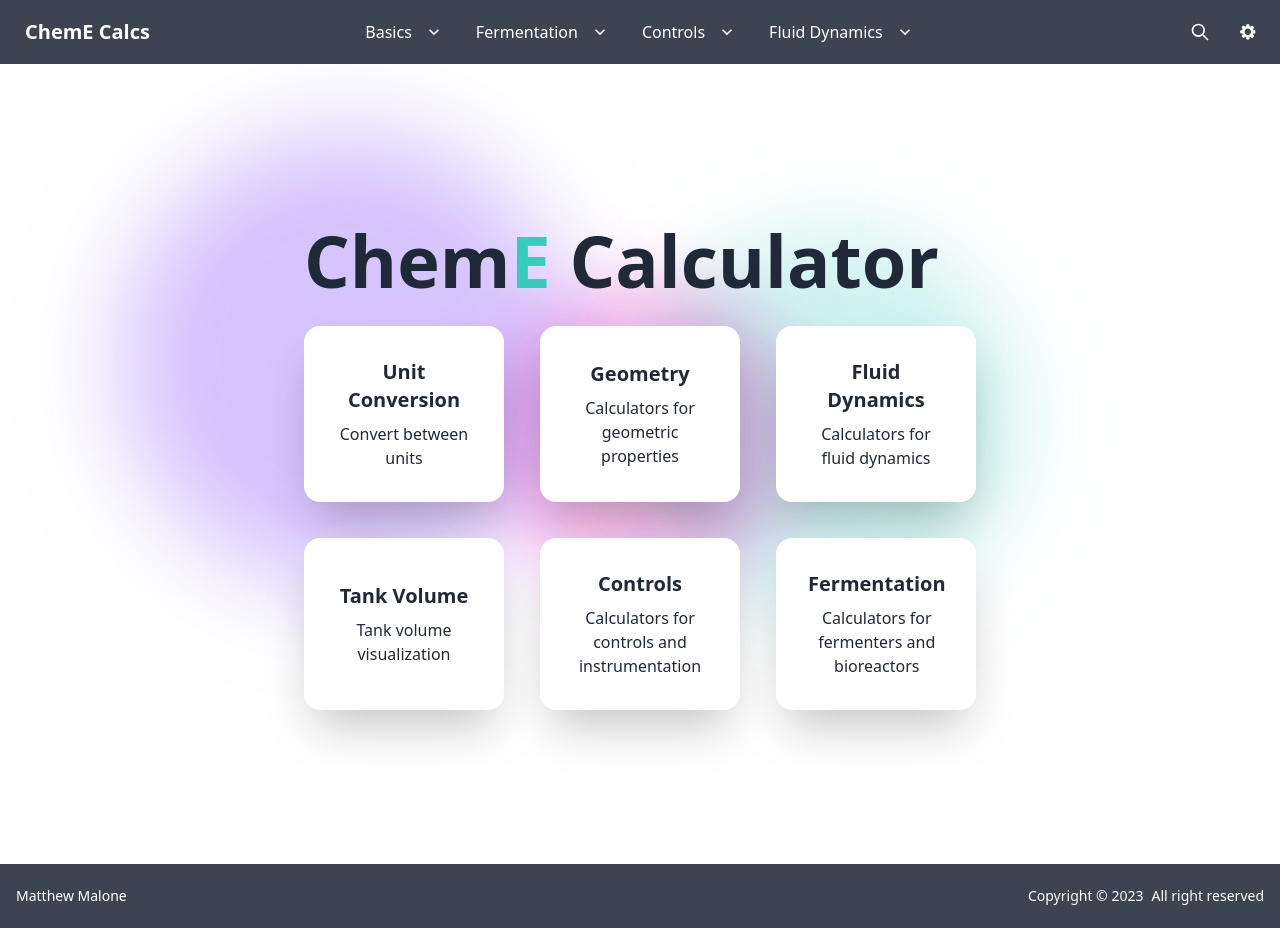
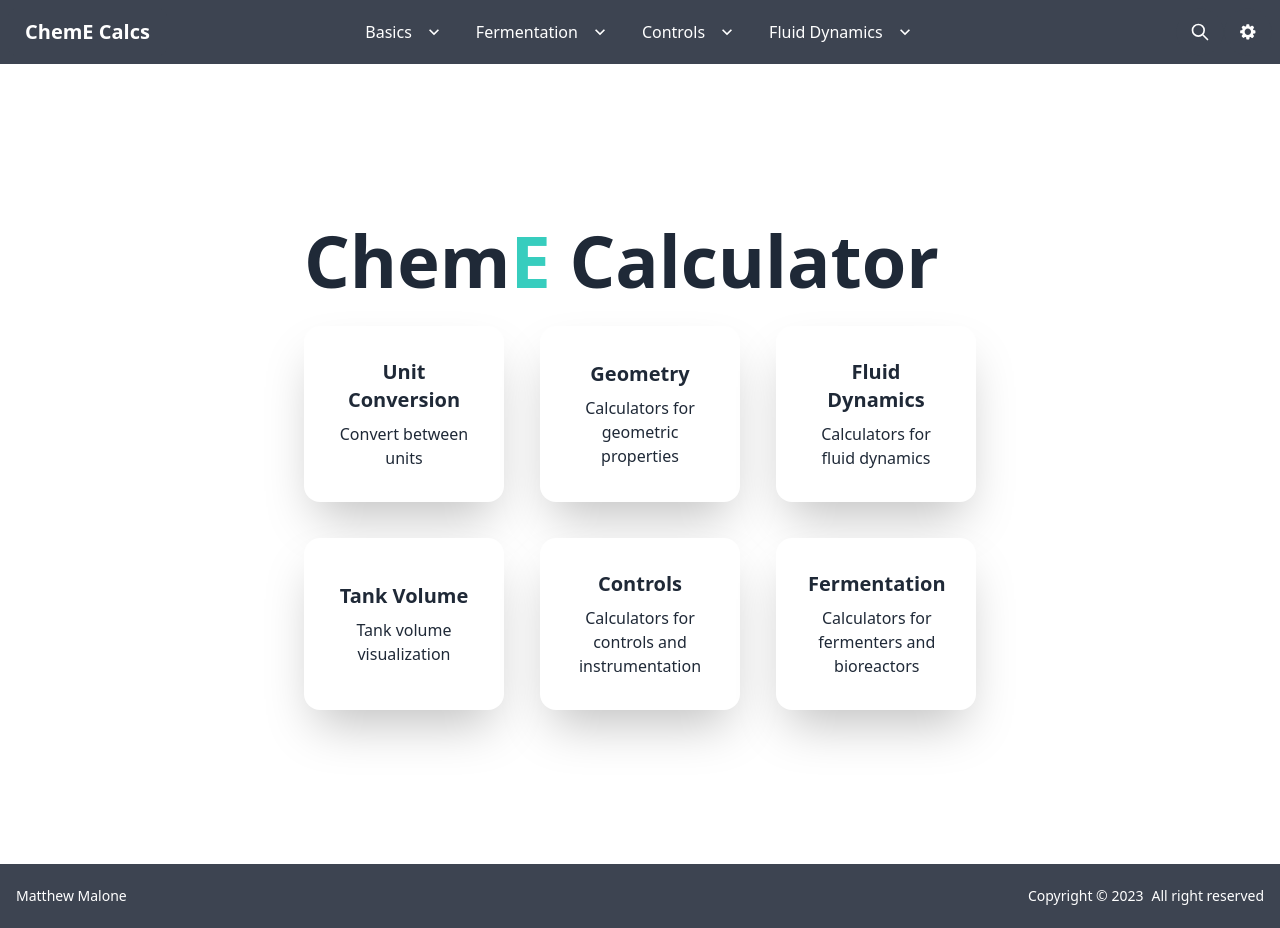
Before and after one commit to mama4294/ChemECalcs, a Next.js app in the folder chem_e_calc/: page / in a window 1280 px wide. Built offline with nearby package versions, Linux system fonts and the light colour scheme; what convert-units would draw is missing.

Commit message:
removes blob

```diff
--- a/chem_e_calc/src/components/Layout/Blob.tsx
+++ b/chem_e_calc/src/components/Layout/Blob.tsx
@@ -1,9 +1,9 @@
 export const Blob = () => {
   return (
     <>
-      <div className="absolute top-5 left-1/2 -z-10 h-96 w-96 -translate-x-1/2 -translate-y-1/2 transform animate-blob rounded-full bg-accent opacity-25 mix-blend-multiply blur-2xl filter  " />
-      <div className="animation-delay-2000 absolute top-5 left-1/4 -z-10 h-96 w-96 -translate-x-1/4 -translate-y-1/2 animate-blob rounded-full bg-secondary opacity-25 mix-blend-multiply blur-2xl filter " />
-      <div className="animation-delay-4000 absolute  -left-1/4  -z-10 h-96 w-96 -translate-x-1/2 -translate-y-1/4 animate-blob rounded-full bg-primary opacity-25 mix-blend-multiply blur-2xl filter" />
+      <div className="absolute top-5 left-1/2 -z-10 h-96 w-96 -translate-x-1/2 -translate-y-1/2 transform animate-blob rounded-full bg-slate-500 opacity-25 mix-blend-multiply blur-2xl filter  " />
+      <div className="animation-delay-2000 absolute top-5 left-1/4 -z-10 h-96 w-96 -translate-x-1/4 -translate-y-1/2 animate-blob rounded-full bg-slate-400 opacity-25 mix-blend-multiply blur-2xl filter " />
+      <div className="animation-delay-4000 absolute  -left-1/4  -z-10 h-96 w-96 -translate-x-1/2 -translate-y-1/4 animate-blob rounded-full bg-slate-600 opacity-25 mix-blend-multiply blur-2xl filter" />
     </>
   )
 }
--- a/chem_e_calc/src/pages/index.tsx
+++ b/chem_e_calc/src/pages/index.tsx
@@ -14,7 +14,7 @@ const Home: NextPage = () => {
 
       <div className="flex min-h-screen flex-col items-center justify-center p-4">
         <div className="relative w-full max-w-2xl">
-          <Blob />
+          {/* <Blob /> */}
           <h1 className="text-5xl font-extrabold leading-normal md:text-[4.5rem]">
             Chem<span className="text-accent">E</span> Calculator
           </h1>
```
